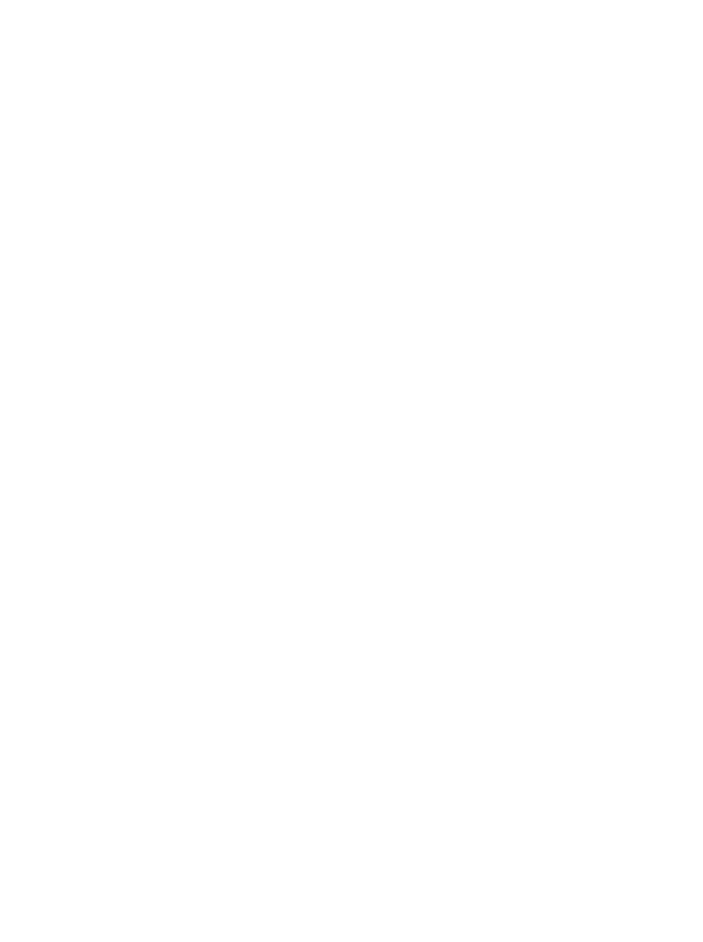
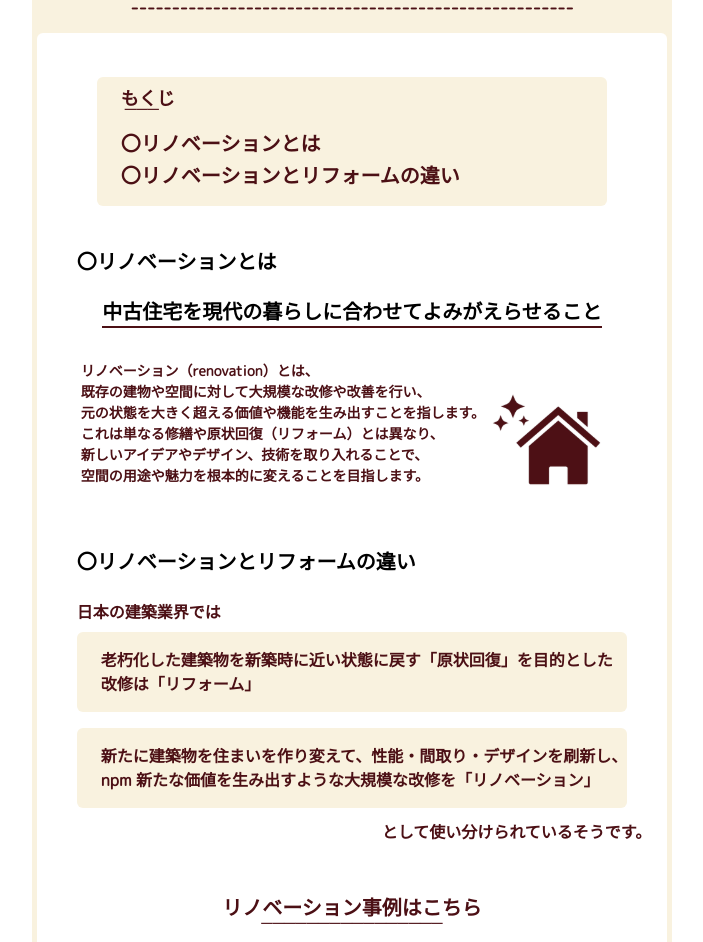
Before and after one commit to yama-chiiii/Rinomachi-Front, a Next.js app: page /description in a window 1280 px wide. Shown: the part 250-1192 px from the top of the page, without its empty margins (288-991 px from the left). Before the commit the page ends 800 px from the top, so only its background shows below. Built offline with nearby package versions, Linux system fonts and the light colour scheme.

Commit message:
feat:PCサイズのスタイル作成

```diff
--- a/src/app/component/Header.tsx
+++ b/src/app/component/Header.tsx
@@ -3,7 +3,7 @@ import Link from "next/link";
 
 export default function Header(){
     return(
-        <div className="flex justify-center z-50 ">
+        <div className="flex justify-center z-50 relative">
             <div className="w-full lg:w-1/2 flex fixed top-0 bg-brown-light drop-shadow-md">
                 <button type="button" className="top-0 bg-brown-dark flex text-white font-mPlus px-20 py-20 font-bold text-xl">
                     <Link href={"/"} >リノマチ！</Link>
--- a/src/app/description/page.tsx
+++ b/src/app/description/page.tsx
@@ -1,7 +1,93 @@
+import Image from 'next/image'
+import Link from 'next/link'
+
 const Description = () => {
-    return (
-        <div></div>
-    )
+  return (
+    <div className='w-full min-h-screen flex flex-col items-center font-mPlus text-border-brown-dark font-semibold '>
+      <div className='w-full lg:w-1/2 min-h-screen flex flex-col items-center bg-brown-light font-mPlus'>
+        <div className='mt-200 text-3xl lg:text-5xl text-brown-dark'>
+          リノベーションについて
+        </div>
+        <div className='-mt-8 lg:-mt-16 mb-12 text-xs lg:text-lg text-brown-dark'>
+          ------------------------------------------------------
+        </div>
+        <div className='h-auto rounded-md px-16 bg-white'>
+          <div className='mt-44 mx-44 bg-brown-light rounded-md'>
+            <div>
+              <div className='mx-24 pt-8 text-lg text-brown-dark'>もくじ</div>
+              <div className='text-brown-dark font-black mx-28 -mt-16 mb-8'>
+                ───
+              </div>
+            </div>
+            <div className='mx-24 text-brown-dark mb-2 text-xl'>
+              〇リノベーションとは
+            </div>
+            <div className='mx-24 text-brown-dark pb-16 text-xl'>
+              〇リノベーションとリフォームの違い
+            </div>
+          </div>
+          <div className='mx-24 mt-40 text-xl'>〇リノベーションとは</div>
+          <div className='flex justify-center'>
+            <div className='mt-20 border-b-2 border-brown-dark text-xl'>
+              中古住宅を現代の暮らしに合わせてよみがえらせること
+            </div>
+          </div>
+          <div className='flex flex-row mt-32 mx-28 text-sm text-brown-dark'>
+            <div>
+              リノベーション（renovation）とは、
+              <br />
+              既存の建物や空間に対して大規模な改修や改善を行い、
+              <br />
+              元の状態を大きく超える価値や機能を生み出すことを指します。
+              <br />
+              これは単なる修繕や原状回復（リフォーム）とは異なり、
+              <br />
+              新しいアイデアやデザイン、技術を取り入れることで、
+              <br />
+              空間の用途や魅力を根本的に変えることを目指します。
+            </div>
+            <Image
+              src='/reno_house.svg'
+              width={120}
+              height={36}
+              alt='Icon'
+              className='mt-28'
+            />
+          </div>
+          <div className='mt-52 mx-24 text-xl'>〇リノベーションとリフォームの違い</div>
+          <div className='mt-24 mx-24 text-md text-brown-dark'>日本の建築業界では</div>
+          <div className='mt-8 bg-brown-light rounded-md mx-24 mb-16'>
+            <div className='pl-24 py-16 text-brown-dark'>
+              老朽化した建築物を新築時に近い状態に戻す「原状回復」を目的とした
+              <br />
+              改修は「リフォーム」
+            </div>
+          </div>
+          <div className='mt-8 bg-brown-light rounded-md mx-24'>
+            <div className='pl-24 py-16 text-brown-dark'>
+              新たに建築物を住まいを作り変えて、性能・間取り・デザインを刷新し、
+              <br />
+              npm 新たな価値を生み出すような大規模な改修を「リノベーション」
+            </div>
+          </div>
+          <div className='flex flex-row-reverse'>
+            <div className='mt-12 text-brown-dark'>
+              として使い分けられているそうです。
+            </div>
+          </div>
+          <div className='flex flex-col items-center mt-48 mb-36'>
+            <div className='text-brown-dark text-xl'>
+              リノベーション事例はこちら
+            </div>
+            <div className='text-brown-dark -mt-12 font-black'>────────────────</div>
+          </div>
+        </div>
+        <button className='py-12 px-18 mb-130 rounded-md bg-brown-dark text-white mt-48'>
+          <Link href={'/'}>ホームに戻る</Link>
+        </button>
+      </div>
+    </div>
+  )
 }
 
-export default Description;
+export default Description
--- a/src/app/layout.tsx
+++ b/src/app/layout.tsx
@@ -1,39 +1,37 @@
-import type { Metadata } from "next";
-import localFont from "next/font/local";
-import Header from "./component/Header";
-import "./globals.css";
+import type { Metadata } from 'next'
+import localFont from 'next/font/local'
+import Header from './component/Header'
+import './globals.css'
 
 const geistSans = localFont({
-  src: "./fonts/GeistVF.woff",
-  variable: "--font-geist-sans",
-  weight: "100 900",
-});
+  src: './fonts/GeistVF.woff',
+  variable: '--font-geist-sans',
+  weight: '100 900',
+})
 const geistMono = localFont({
-  src: "./fonts/GeistMonoVF.woff",
-  variable: "--font-geist-mono",
-  weight: "100 900",
-});
+  src: './fonts/GeistMonoVF.woff',
+  variable: '--font-geist-mono',
+  weight: '100 900',
+})
 
 export const metadata: Metadata = {
-  title: "Create Next App",
-  description: "Generated by create next app",
-};
+  title: 'Create Next App',
+  description: 'Generated by create next app',
+}
 
 export default function RootLayout({
   children,
 }: Readonly<{
-  children: React.ReactNode;
+  children: React.ReactNode
 }>) {
   return (
-    <html lang="en">
+    <html lang='en'>
       <body
         className={`${geistSans.variable} ${geistMono.variable} antialiased`}
       >
-        <div className="z-50">
-          <Header />
-        </div>
+        <Header />
         {children}
       </body>
     </html>
-  );
+  )
 }
--- a/src/app/page.tsx
+++ b/src/app/page.tsx
@@ -4,7 +4,6 @@ import Link from 'next/link'
 export default function Home() {
   return (
     <div className='w-full min-h-screen flex flex-col items-center font-mPlus font-semibold '>
-
       <div className='w-full lg:w-1/2 min-h-screen flex flex-col items-center bg-brown-light text-red-dark'>
         <div className='mt-164 text-5xl lg:text-6xl text-brown-dark'>
           リノマチ！
@@ -24,9 +23,7 @@ export default function Home() {
             <br />
             人向け
           </div>
-          <button className='w-full mx-32 py-32 bg-brown text-2xl lg:text-5xl text-white rounded-lg'>
-            リノベーションとは？
-          </button>
+            <Link href={"/description"} className="w-full mx-32 py-32 bg-brown text-2xl lg:text-5xl text-white text-center rounded-lg hover:bg-brown-hover">リノベーションとは？</Link>
         </div>
 
         <div className='w-full mt-60 mb-12 px-60 text-2xl lg:text-4xl text-brown-dark'>
--- a/tailwind.config.ts
+++ b/tailwind.config.ts
@@ -27,6 +27,7 @@ export default {
       colors: {
         brown: {
           dark: "#4C1015",
+          hover:"#917549",
           DEFAULT: "#D0AD74",
           light: "#F9F2DF",
         },
```
Also changed, not shown: public/reno_house.svg (added).
